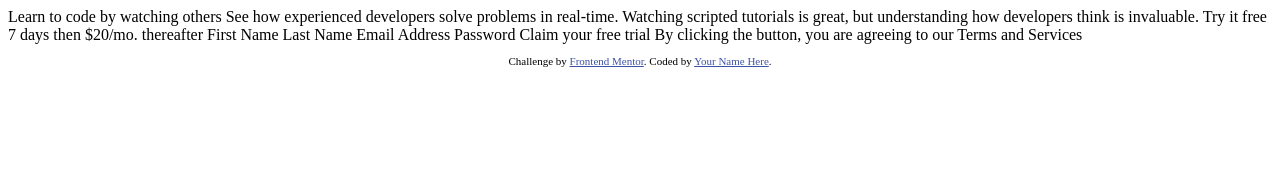
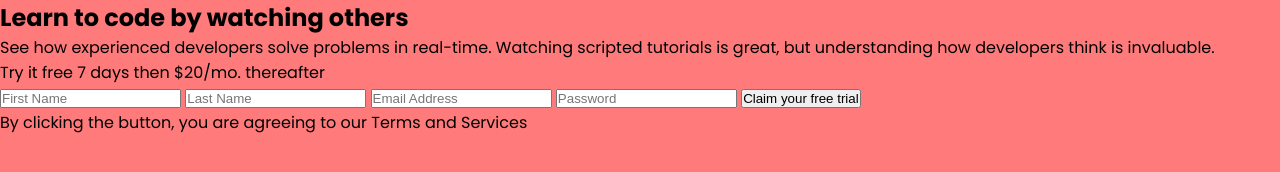
Before and after one commit to Ryrilya/frontendmentor-projects, a plain HTML site: page intro-component-with-signup-form-master/index.html in a window 1280 px wide. Drawn offline with Linux system fonts and the light colour scheme.

Commit message:
💄  Make markup and general styles

```diff
--- a/intro-component-with-signup-form-master/index.html
+++ b/intro-component-with-signup-form-master/index.html
@@ -1,42 +1,54 @@
 <!DOCTYPE html>
 <html lang="en">
+
 <head>
   <meta charset="UTF-8">
-  <meta name="viewport" content="width=device-width, initial-scale=1.0"> <!-- displays site properly based on user's device -->
+  <meta name="viewport" content="width=device-width, initial-scale=1.0">
+  <!-- displays site properly based on user's device -->
 
+  <link rel="stylesheet" href="style.css">
   <link rel="icon" type="image/png" sizes="32x32" href="./images/favicon-32x32.png">
 
   <title>Frontend Mentor | Intro component with sign up form</title>
+</head>
 
-  <!-- Feel free to remove these styles or customise in your own stylesheet 👍 -->
-  <style>
-    .attribution { font-size: 11px; text-align: center; }
-    .attribution a { color: hsl(228, 45%, 44%); }
-  </style>
-</head>
 <body>
+  <section class="info">
+    <h1 class="info__title">Learn to code by watching others</h1>
+    <p class="info__description">
+      See how experienced developers solve problems in real-time. Watching scripted tutorials is great,
+      but understanding how developers think is invaluable.
+    </p>
+  </section>
 
-  Learn to code by watching others
+  <section class="form-container">
+    <div class="form-container__trial-info">
+      <span class="form-container__trial-info-bold-text">Try it free 7 days</span> then $20/mo. thereafter
+    </div>
 
-  See how experienced developers solve problems in real-time. Watching scripted tutorials is great,
-  but understanding how developers think is invaluable.
+    <form class="form-container__form">
+      <input type="text" class="form-container__input" placeholder="First Name">
+      <input type="text" class="form-container__input" placeholder="Last Name">
+      <input type="email" class="form-container__input" placeholder="Email Address">
+      <input type="password" class="form-container__input" placeholder="Password">
 
-  Try it free 7 days then $20/mo. thereafter
+      <button type="submit" class="form-container__submit-btn">Claim your free trial</button>
 
-  First Name
-  Last Name
-  Email Address
-  Password
+      <footer class="form-container__footer">
+        By clicking the button, you are agreeing to our
+        <span class="form-container__footer-privacy-link">
+          Terms and Services
+        </span>
+      </footer>
+    </form>
+  </section>
 
-  Claim your free trial
-
-  By clicking the button, you are agreeing to our Terms and Services
-
-  <footer>
+  <!-- <footer>
     <p class="attribution">
       Challenge by <a href="https://www.frontendmentor.io?ref=challenge" target="_blank">Frontend Mentor</a>.
       Coded by <a href="#">Your Name Here</a>.
     </p>
-  </footer>
+  </footer> -->
 </body>
+
 </html>
--- /dev/null
+++ b/intro-component-with-signup-form-master/style.css
@@ -0,0 +1,30 @@
+@import url('https://fonts.googleapis.com/css2?family=Poppins:wght@400;500;600;700&display=swap');
+
+:root {
+	--mobile: 375px;
+	--desktop: 1440px;
+
+	--primary: 0, 100%, 74%;
+	--secondary: 154, 59%, 51%;
+	--accent: 248, 32%, 49%;
+	--dark-blue: 249, 10%, 26%;
+	--grayish-blue: 246, 25%, 77%;
+
+	--body-text-fs: 16px;
+	--default-ff: 'Poppins', sans-serif;
+}
+
+/* GENERAL STYLE */
+* {
+	padding: 0;
+	margin: 0;
+	box-sizing: border-box;
+}
+
+html,
+body {
+	font-size: var(--body-text-fs);
+	font-family: var(--default-ff);
+
+	background-color: hsl(var(--primary));
+}
```
